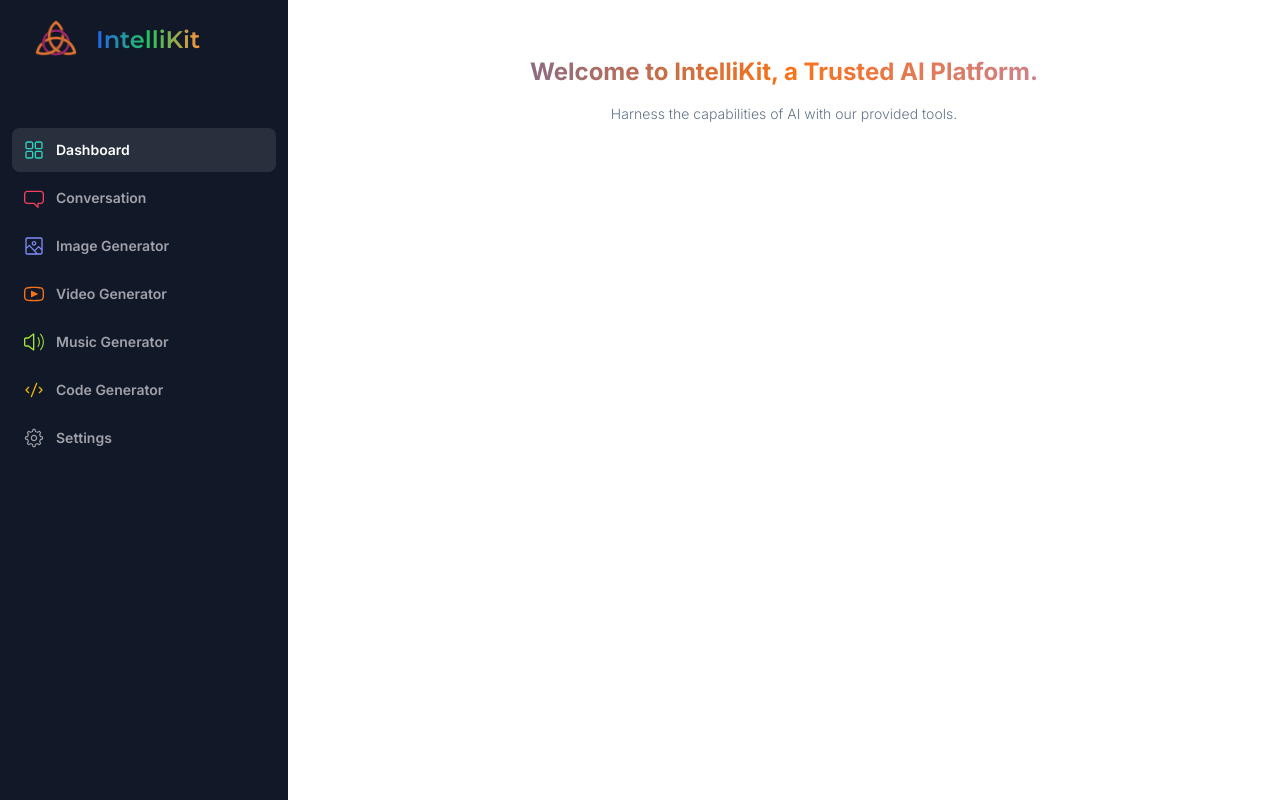
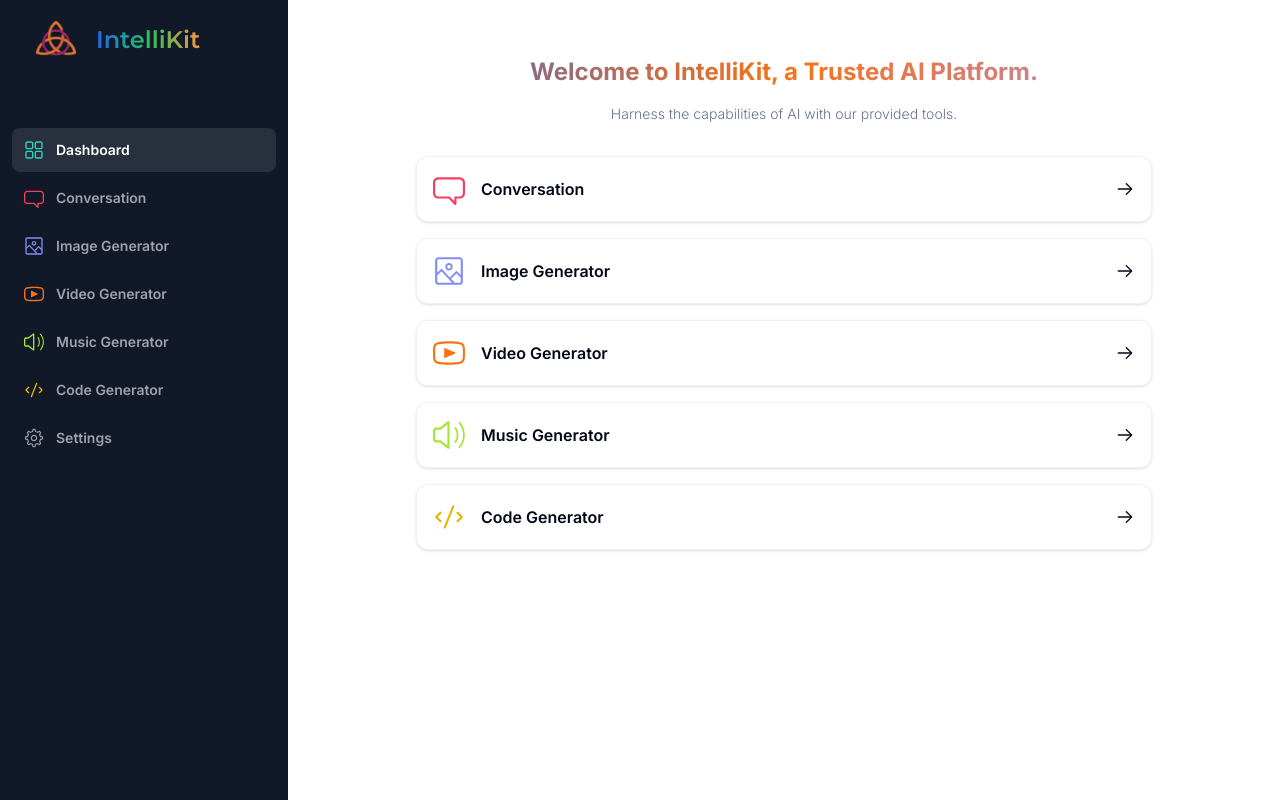
Before and after one commit to Erick559/Intelli-Kit, a Next.js app: page /dashboard in a window 1280 px wide. Built offline with nearby package versions, Linux system fonts and the light colour scheme.

Commit message:
Display and style the tools in their individual cards.

```diff
--- a/app/(dashboard)/(routes)/dashboard/page.tsx
+++ b/app/(dashboard)/(routes)/dashboard/page.tsx
@@ -54,7 +54,20 @@ const DashboardPage = () => {
           </p>
         </div>
         <div className="px-4 md:px-20 lg:px-32 space-y-4">
-
+          {tools.map((tool)=> (
+            <Card
+              key={tool.href}
+              className="p-4 border-black/5 flex items-center justify-between hover:shadow-md transition cursor-pointer"
+            >
+              <div className="flex items-center gap-x-4">
+                  <tool.icon className={cn("w-8 h-8", tool.color)} />
+                <div className="font-semibold">
+                    {tool.label}
+                  </div>
+              </div>
+              <ArrowRightIcon className="w-5 h-5"/>
+            </Card>
+          ))}
         </div>
       </div>
 
```
